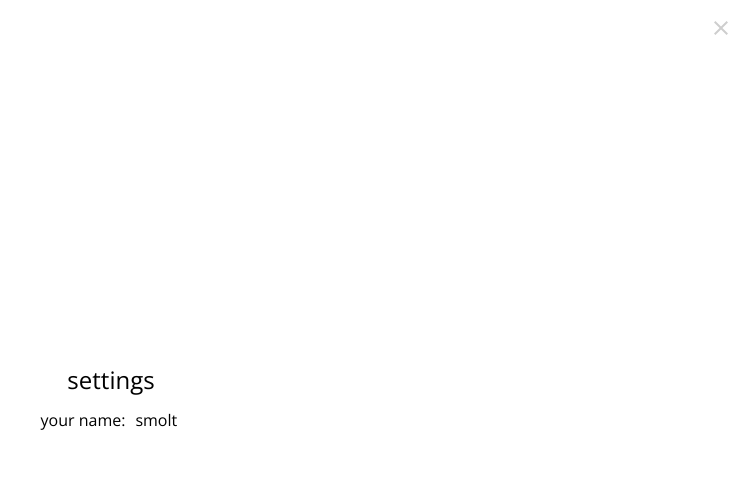
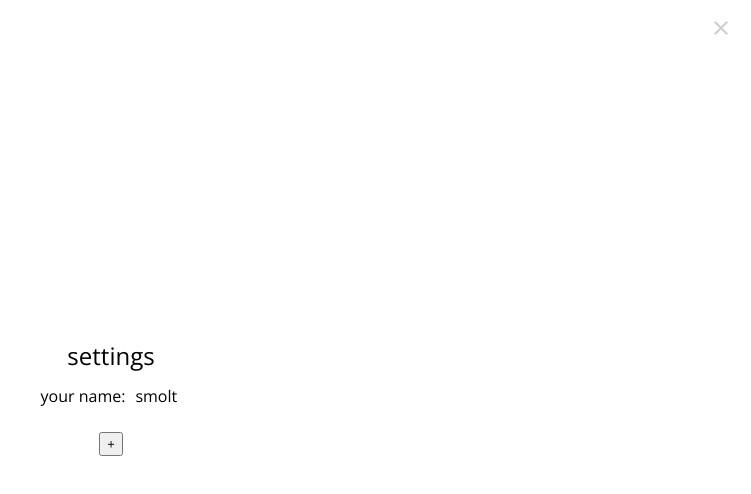
Before and after one commit to ljones315/smolt, a React (Create React App) app: page / in a window 1280 px wide. Both pictures are taken after a click on the icon 1250 px from the left and 28 px from the top of the page. Shown: the top 494 px of the page, without its empty margins (529-1280 px from the left). Built offline with nearby package versions, Linux system fonts and the light colour scheme.

Commit message:
Add emojis

```diff
--- a/src/SettingsModal.tsx
+++ b/src/SettingsModal.tsx
@@ -1,8 +1,9 @@
-import React, { useState } from 'react';
+import React, { useCallback, useState } from 'react';
 import { createUseStyles } from 'react-jss';
 import { MdClose, MdSettings } from 'react-icons/md';
-import { NAME_KEY_LS, useLocalStorage } from './util';
+import { EMOJI_KEY_LS, NAME_KEY_LS, useLocalStorage } from './util';
 import AutosizeInput from 'react-input-autosize';
+import { EmojiInfo } from './types';
 
 const useStyles = createUseStyles({
   topRight: {
@@ -39,6 +40,18 @@ const useStyles = createUseStyles({
   line: {
     display: `flex`,
     alignItems: `center`,
+    justifyContent: `center`,
+  },
+  emojis: {
+    marginBottom: `0.5em`,
+  },
+  numInput: {
+    borderBottom: `1px solid black`,
+    marginRight: `1em`,
+    textAlign: `right`,
+  },
+  textInput: {
+    borderBottom: `1px solid black`,
   },
 });
 
@@ -46,6 +59,24 @@ const SettingsModal = (): JSX.Element => {
   const classes = useStyles();
   const [isOpen, setOpen] = useState(false);
   const [name, setName] = useLocalStorage<string>(NAME_KEY_LS, 'smolt');
+
+  // I wanted to store an object but it was causing an infinite loop in
+  // useLocalStorage()
+  const [emojiInfo, setEmojiInfo_as_string] = useLocalStorage<string>(
+    EMOJI_KEY_LS,
+    JSON.stringify([])
+  );
+
+  const getEmojiInfo = useCallback(() => {
+    return JSON.parse(emojiInfo) as EmojiInfo;
+  }, [emojiInfo]);
+
+  const setEmojiInfo = useCallback(
+    (info: EmojiInfo) => {
+      setEmojiInfo_as_string(JSON.stringify(info));
+    },
+    [setEmojiInfo_as_string]
+  );
 
   return (
     <>
@@ -79,6 +110,66 @@ const SettingsModal = (): JSX.Element => {
               }}
             />
           </div>
+          <br />
+          <div className={classes.emojis}>
+            {(JSON.parse(emojiInfo) as EmojiInfo).map((e, i) => {
+              return (
+                <div key={i} className={classes.line}>
+                  <input
+                    className={classes.numInput}
+                    type="number"
+                    min="0"
+                    max="100"
+                    // size={2}
+                    value={(+e.cutoff).toString()}
+                    onChange={e => {
+                      const data = getEmojiInfo();
+                      const val = Math.max(0, Math.min(100, +e.target.value));
+                      data[i].cutoff = val;
+                      setEmojiInfo(data);
+                    }}
+                  />
+
+                  <input
+                    className={classes.textInput}
+                    type="text"
+                    // size={5}
+                    value={e.emoji}
+                    onChange={e => {
+                      const data = getEmojiInfo();
+                      data[i].emoji = e.target.value;
+                      setEmojiInfo(data);
+                    }}
+                  />
+                </div>
+              );
+            })}
+          </div>
+          <div className={classes.line}>
+            <button
+              onClick={() => {
+                const e = getEmojiInfo();
+                e.push({
+                  emoji: '',
+                  cutoff: 0,
+                });
+                setEmojiInfo(e);
+              }}
+            >
+              +
+            </button>
+            {getEmojiInfo().length > 0 && (
+              <button
+                onClick={() => {
+                  const e = getEmojiInfo();
+                  e.pop();
+                  setEmojiInfo(e);
+                }}
+              >
+                -
+              </button>
+            )}
+          </div>
         </div>
       )}
     </>
--- a/src/parse.ts
+++ b/src/parse.ts
@@ -1,5 +1,5 @@
-import { Result, Comment } from './types';
-import { NAME_KEY_LS, sumPoints } from './util';
+import { Result, Comment, EmojiInfo } from './types';
+import { EMOJI_KEY_LS, NAME_KEY_LS, sumPoints } from './util';
 
 export const parseText = (rawText: string): Result[] => {
   const lines = rawText.split('\n');
@@ -36,22 +36,34 @@ export const encodeText = (comments: Comment[]): string => {
     (acc, c) => acc + (c.removed ? sumPoints(c) : 0),
     0
   );
+  const removed = removedSum !== 0 ? `[+${-removedSum}] Autograder error` : '';
 
-  let encoded = comments.reduce(
-    (acc, c) => acc + (!c.removed ? `[${sumPoints(c)}] ${c.text}\n\n` : ''),
-    ''
-  );
+  const totalPoints =
+    100 + comments.reduce((acc, c) => acc + (!c.removed ? sumPoints(c) : 0), 0);
 
   const storedName = localStorage.getItem(NAME_KEY_LS);
-
+  let name = '';
   if (storedName != null && storedName !== `"smolt"` && storedName !== `""`) {
-    const name = JSON.parse(storedName);
-    encoded = `${encoded}\n\n-${name}`;
+    name = `-${JSON.parse(storedName)}`;
   }
 
-  if (removedSum !== 0) {
-    return `[+${-removedSum}] Autograder error\n\n${encoded}`;
+  const storedEmojis = localStorage.getItem(EMOJI_KEY_LS);
+  let emojis = '';
+  if (storedEmojis != null && storedName !== `""`) {
+    let emojiData = JSON.parse(JSON.parse(storedEmojis) as string) as EmojiInfo;
+
+    emojiData = emojiData.sort((a, b) => b.cutoff - a.cutoff);
+
+    const match = emojiData.find(e => totalPoints >= e.cutoff);
+    if (match) {
+      emojis = `${match.emoji}`;
+    }
   }
 
-  return encoded;
+  const encoded = comments
+    .map(c => (!c.removed ? `[${sumPoints(c)}] ${c.text}` : null))
+    .filter(c => c)
+    .join('\n\n');
+
+  return [removed, encoded, emojis, name].join('\n\n');
 };
--- a/src/types.ts
+++ b/src/types.ts
@@ -11,3 +11,8 @@ export interface Comment {
   removed: boolean;
   custom: boolean;
 }
+
+export type EmojiInfo = Array<{
+  emoji: string;
+  cutoff: number;
+}>;
--- a/src/util.ts
+++ b/src/util.ts
@@ -127,6 +127,7 @@ export const usePreventWindowUnload = (preventDefault: boolean): void => {
 };
 
 export const NAME_KEY_LS = 'ta-name';
+export const EMOJI_KEY_LS = 'emoji-settings';
 
 // https://usehooks-typescript.com/react-hook/use-local-storage
 export function useLocalStorage<T>(
```
